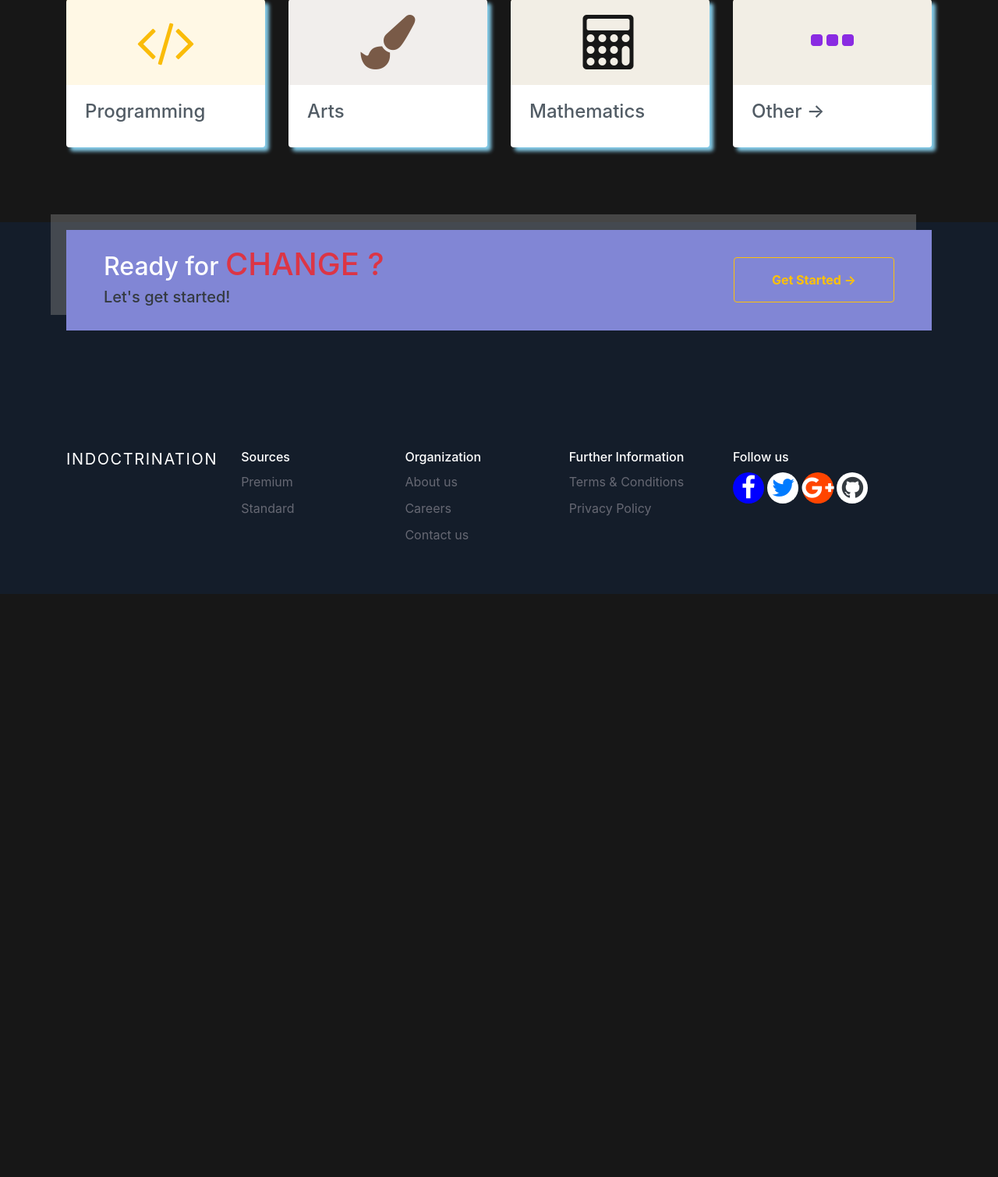
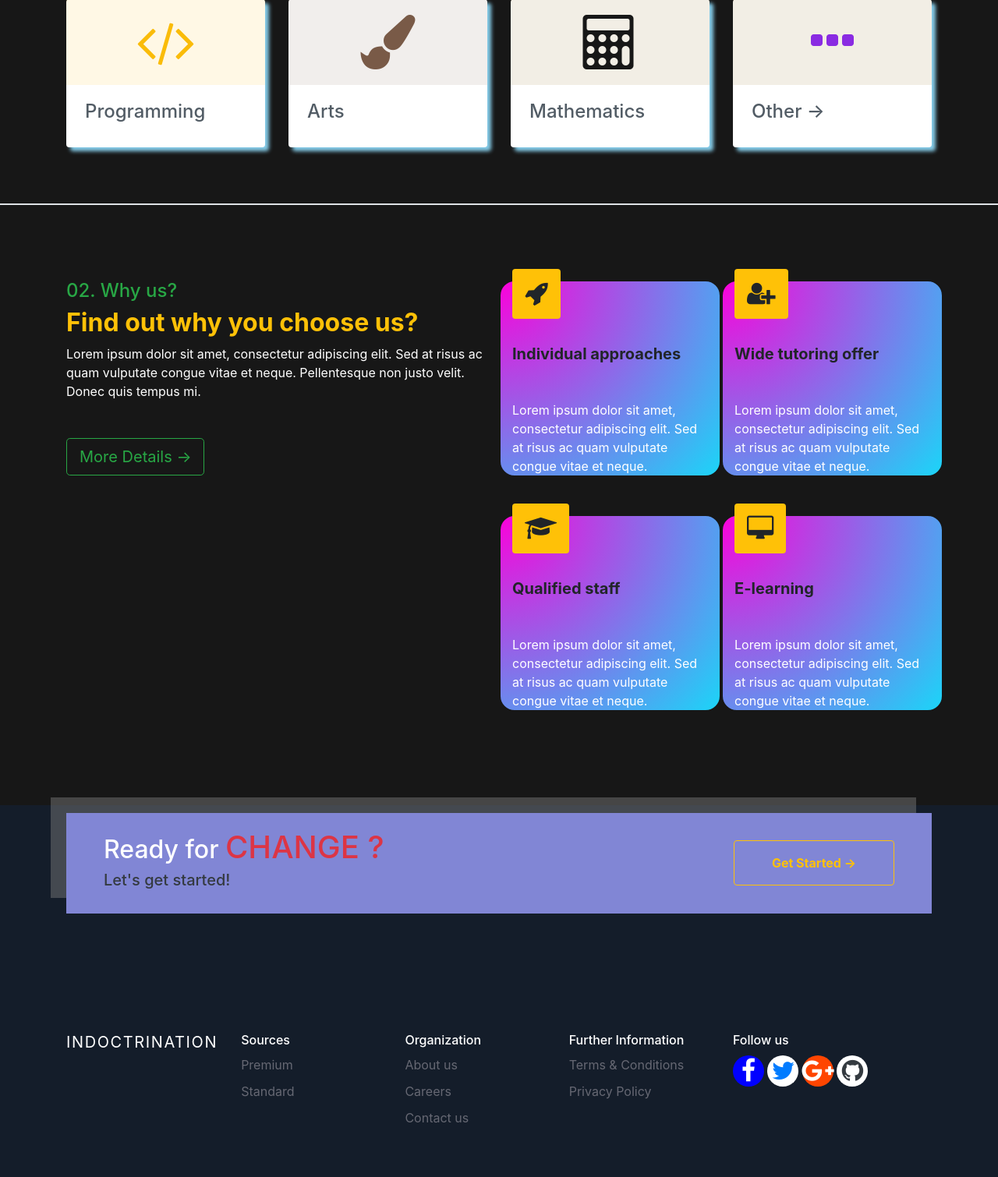
Before and after one commit to prakashtaz0091/INDOCTRINATION, a Django app: template project/app/templates/home.html in a window 1280 px wide. Shown: the part 1418-2928 px from the top of the page at 78% size. Before the commit the page ends 2180 px from the top, so only its background shows below. Run offline with Django 3.2, Linux system fonts and the light colour scheme; the template is opened without the code that fills it, so the values that code supplies are empty; some libraries are stand-ins or nearby versions.

Commit message:
why us? section added

```diff
--- a/project/app/static/app/css/home.css
+++ b/project/app/static/app/css/home.css
@@ -1,5 +1,5 @@
 body {
-    font-family: 'Roboto', sans-serif;
+  font-family: 'Roboto', sans-serif;
 
     background-image: url('../images/iii.png');
     background-repeat: no-repeat;
@@ -17,6 +17,15 @@ body {
   }
 
 
+
+  /*gradient color in landing pGE*/
+  .gra{
+    border: 2px solid #171717;
+     border-radius: 20px;
+      background-image: radial-gradient(circle at top left ,#fd00da,#19d7f8),radial-gradient(circle at top left , #fd00da,#19d7f8);
+       background-origin: border-box;
+        background-clip: content-box,border-box;
+  }
 
 
 /* ------second section start-------*/
--- a/project/app/templates/home.html
+++ b/project/app/templates/home.html
@@ -220,6 +220,64 @@
 
 
 
+    <!-- third section -->
+    <div class="border "></div>
+
+
+    <div class="container pt-5">
+        <div class="position-relative">
+            <div class="position-relative" style="z-index:1;">
+                <div class="row pt-5">
+                    <div class="col-lg-6 mb-5">
+                        <h6 class="text-success h4">02. Why us?</h6>
+                        <h2 class="font-weight-bold  text-warning">Find out why you choose us?</h2>
+                        <p class="mb-5" style="color:white;">Lorem ipsum dolor sit amet, consectetur adipiscing elit.
+                            Sed at risus
+                            ac quam vulputate congue vitae et neque. Pellentesque non justo velit. Donec quis tempus mi.
+                        </p>
+                        <a href="#" class="btn btn-outline-success btn-lg">More Details &rarr; </a>
+                    </div>
+                    <div class="col-lg-6 mb-5">
+                        <div class="row">
+                            <div class="col-md-6 mb-5 gra">
+                                <div class="mb-5 nb"><i class="fa fa-rocket fa-2x rounded bg-warning d-inline p-3"></i>
+                                </div>
+                                <h5 class="font-weight-bold mb-5">Individual approaches</h5>
+                                <p class="mb-0 text-white">Lorem ipsum dolor sit amet, consectetur adipiscing elit. Sed
+                                    at risus ac quam
+                                    vulputate congue vitae et neque.</p>
+                            </div>
+                            <div class="col-md-6 mb-5 gra">
+                                <div class="mb-5 nb"><i
+                                        class="fa fa-user-plus fa-2x rounded bg-warning d-inline p-3"></i></div>
+                                <h5 class="font-weight-bold mb-5">Wide tutoring offer</h5>
+                                <p class="mb-0 text-white">Lorem ipsum dolor sit amet, consectetur adipiscing elit. Sed
+                                    at risus ac quam
+                                    vulputate congue vitae et neque.</p>
+                            </div>
+                            <div class="col-md-6 mb-5 gra">
+                                <div class="mb-5 nb"><i
+                                        class="fa fa-graduation-cap fa-2x rounded bg-warning d-inline p-3"></i></div>
+                                <h5 class="font-weight-bold mb-5">Qualified staff</h5>
+                                <p class="mb-0 text-white">Lorem ipsum dolor sit amet, consectetur adipiscing elit. Sed
+                                    at risus ac quam
+                                    vulputate congue vitae et neque.</p>
+                            </div>
+                            <div class="col-md-6 mb-5 gra">
+                                <div class="mb-5 nb"><i class="fa fa-desktop fa-2x rounded bg-warning d-inline p-3"></i>
+                                </div>
+                                <h5 class="font-weight-bold mb-5">E-learning</h5>
+                                <p class="mb-0 text-white">Lorem ipsum dolor sit amet, consectetur adipiscing elit. Sed
+                                    at risus ac quam
+                                    vulputate congue vitae et neque.</p>
+                            </div>
+                        </div>
+                    </div>
+                </div>
+            </div>
+            <div class="right-shape home"></div>
+        </div>
+    </div>
 
 
 
```
Also changed, not shown: project/app/views.py (+7 -1 lines), project/db.sqlite3, 1 other file.
